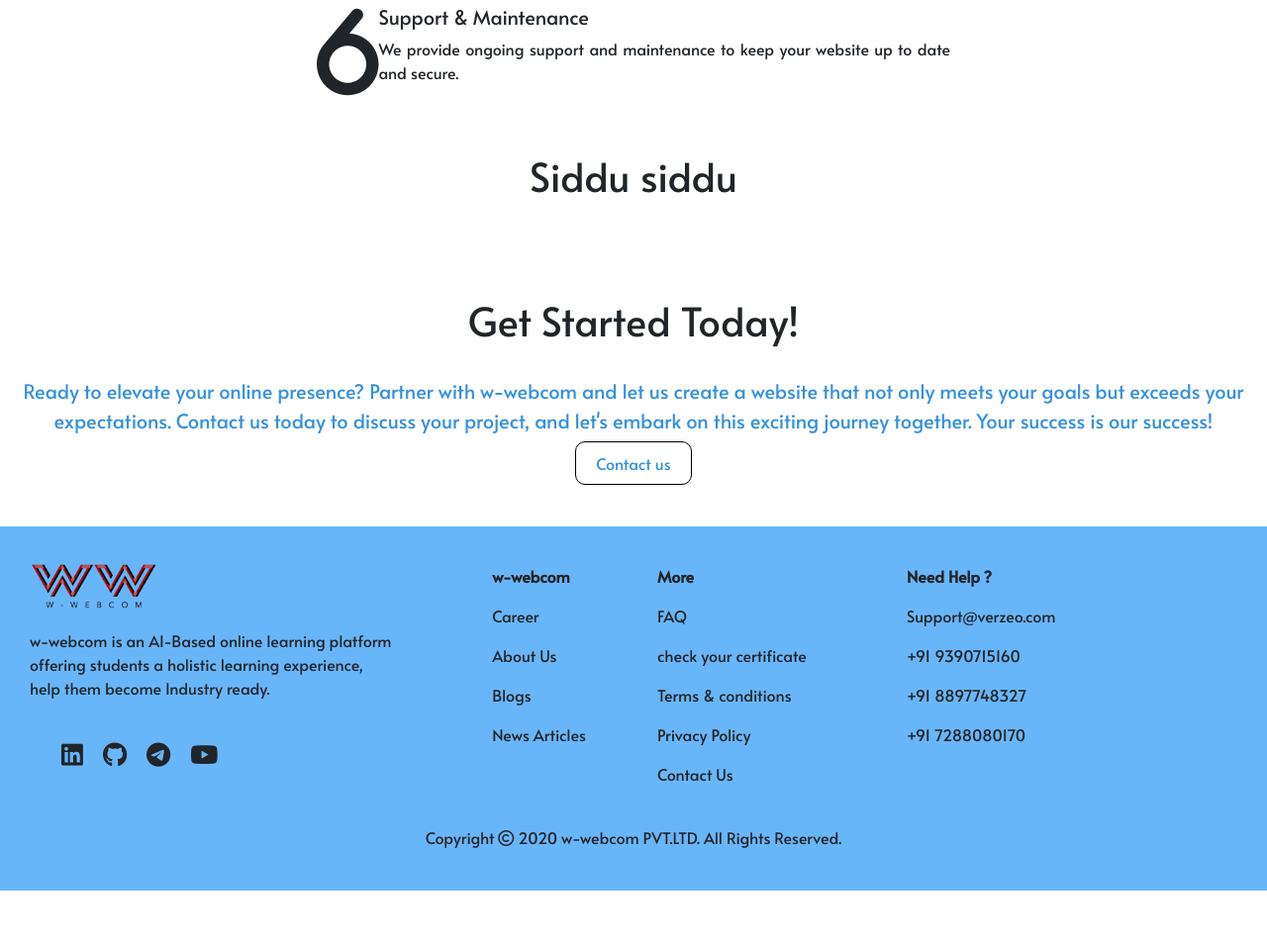
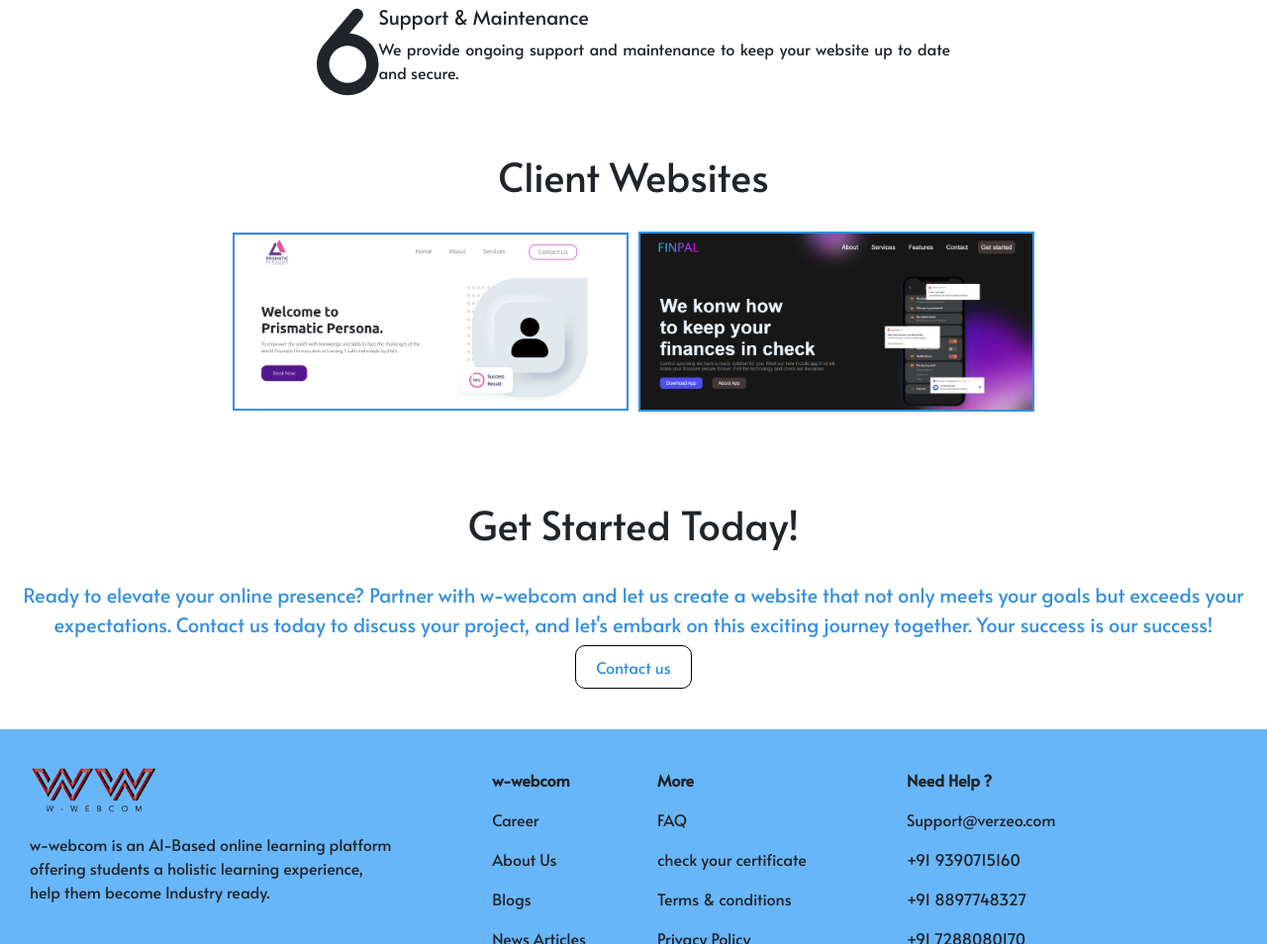
Before and after one commit to sidd9390/w-webcom.com, a plain HTML site: page services.html in a window 1280 px wide. Shown: the part 2392-3346 px from the top of the page at 99% size. Before the commit the page ends 3292 px from the top, so only its background shows below. Drawn offline with nearby package versions, Linux system fonts and the light colour scheme; a web font is replaced by a local one.

Commit message:
websites added

```diff
--- a/services.html
+++ b/services.html
@@ -280,9 +280,10 @@
           </div>
         </section>
         <div class="client-website" id="client-website">
+          <h4 class="display-6 text-center pb-4">Client Websites</h4>
           <div class="websites">
-            <h1>Siddu</h1>
-            <h1>siddu</h1>
+            <a href="https://kadalirohithkumar.github.io/prismatic-2/" target="_blank"><img class="img-fluid" src="client-1.png" alt=""></a>
+            <a href="https://sidd9390.github.io/Website1/" target="_blank"><img class="img-fluid" src="client-2.png" alt=""></a>
           </div>
         </div>
         <section class="ten" id="ten">
--- a/style.css
+++ b/style.css
@@ -475,6 +475,8 @@ body{
 .client-website{
     text-align: center;
     align-items: center;
+    padding-left: 10px;
+    padding-right: 10px;
 }
 .websites{
     display: flex;
@@ -482,6 +484,11 @@ body{
     align-items: center;
     justify-content: center;
     gap: 10px;
+    flex-wrap: wrap;
+}
+.websites a img{
+    width: 400px;
+    border: 2px solid #3490de;
 }
 
 /* small laptop view */
```
